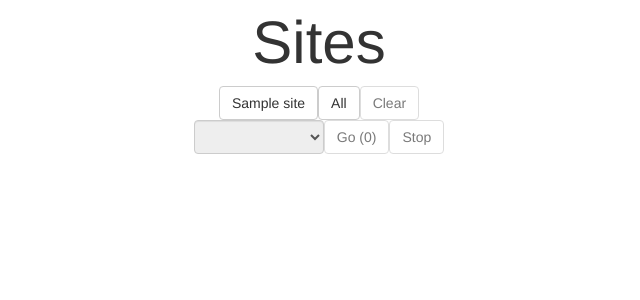
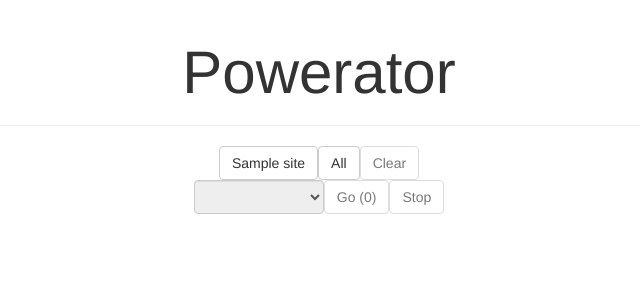
Before and after one commit to jaimeibar/configurator, a Django app: template nodes/templates/nodes/index.html in a window 1280 px wide. Shown: the top 300 px of the page, without its empty margins (321-961 px from the left). Run offline with Django 3.2, Linux system fonts and the light colour scheme; the template is opened without the code that fills it: most values are stand-ins (such as "Sample title", 1, 10 or a date in 2020); some libraries are stand-ins or nearby versions.

Commit message:
Modified title and h1 header. Deleted table caption.

```diff
--- a/nodes/templates/nodes/index.html
+++ b/nodes/templates/nodes/index.html
@@ -5,12 +5,14 @@
 
 {% load i18n %}
 
-{% block title %}{{ title }}{% trans 'Configurator' %}{% endblock %}
+{% block title %}{{ title }}{% trans 'Powerator' %}{% endblock %}
 
 {% block body-content %}
+    <div class="page-header">
+        <h1 class="text-center caption-sites">Powerator</h1>
+    </div>
     <div id="div_table_sites">
         <table id="table_buttons_sites" class="table-buttons">
-            <caption id="caption_sites" class="caption-sites">Sites</caption>
             <tbody>
                 <tr>
                     {% for site in listsites %}
```
